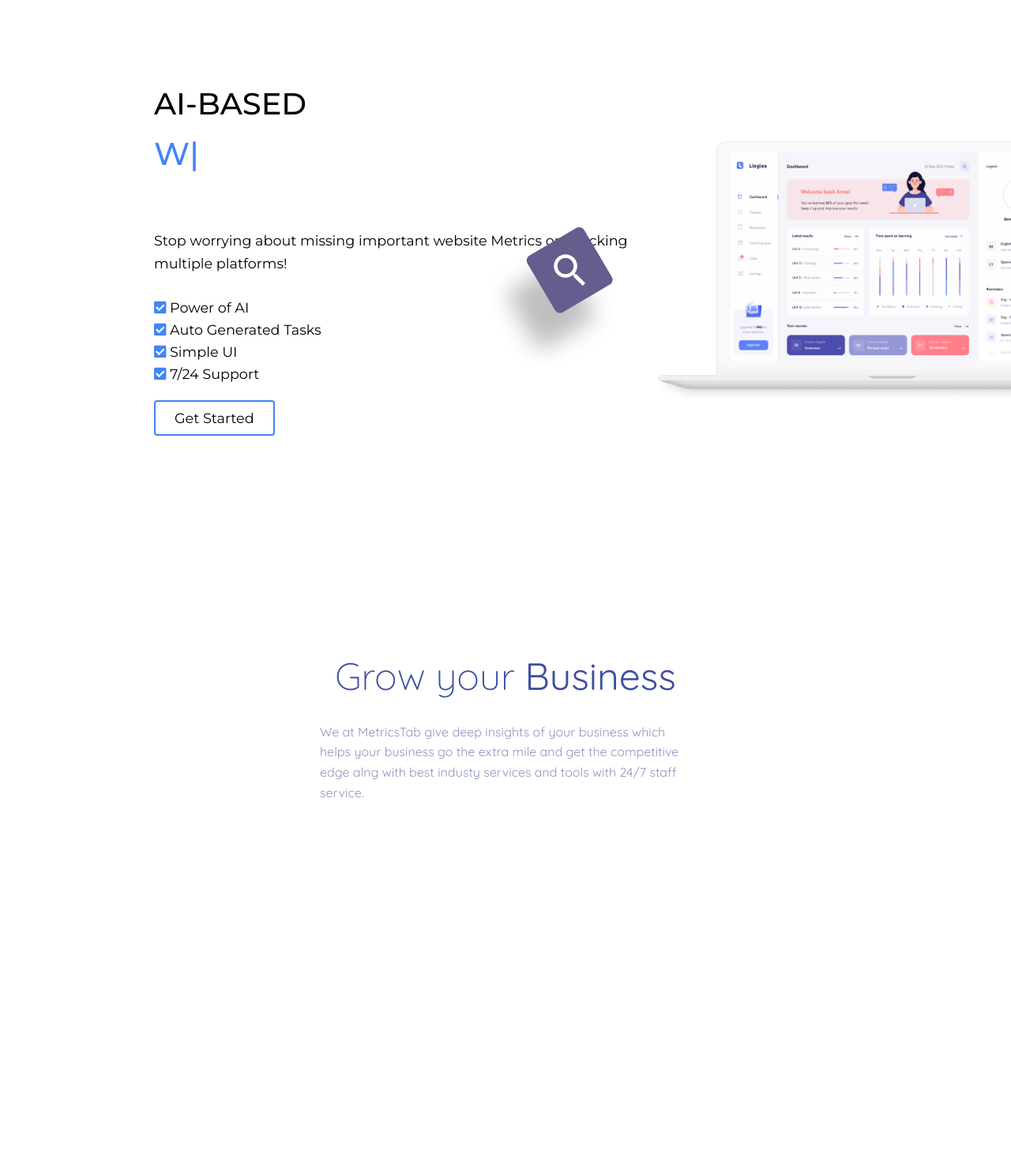
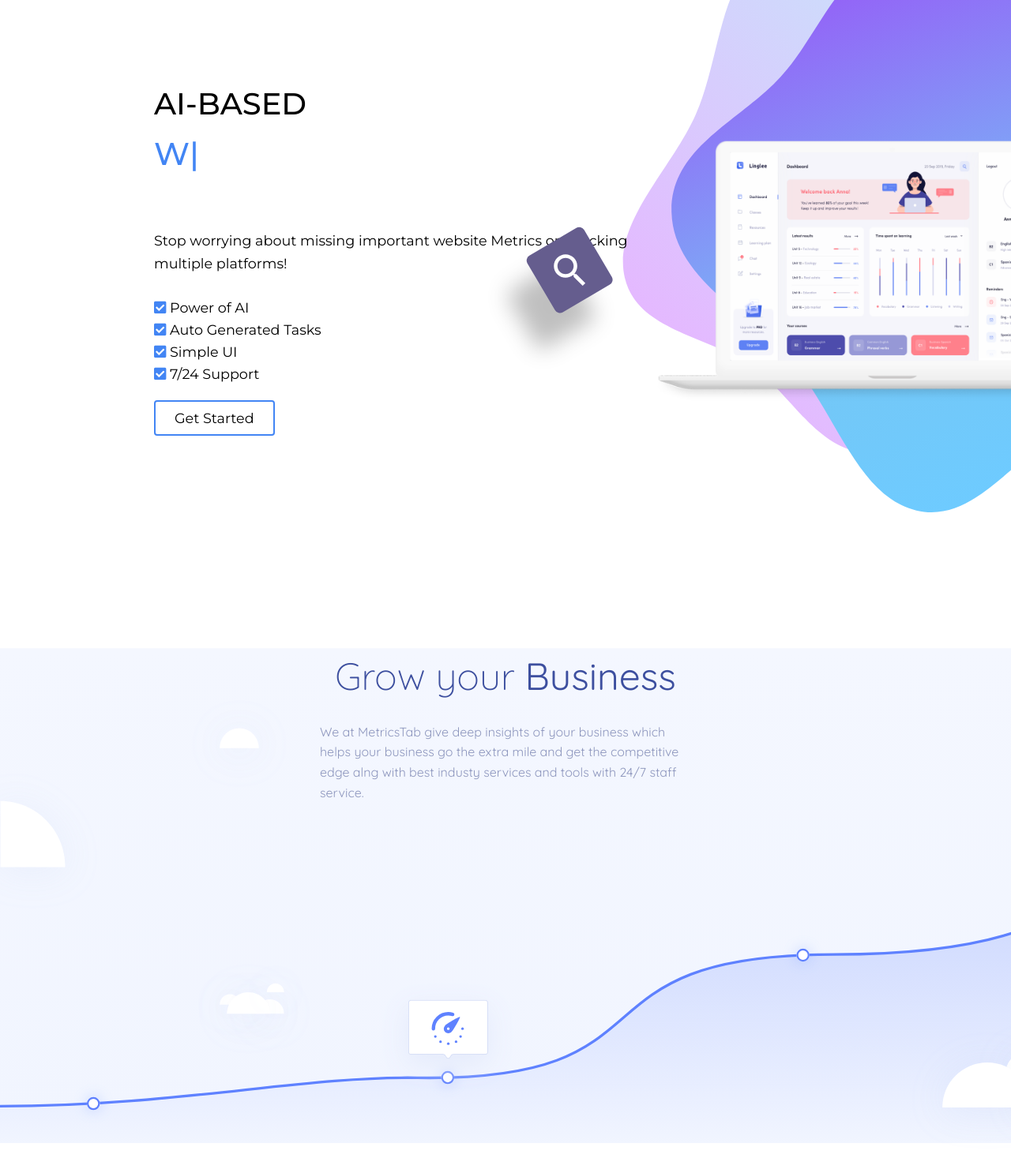
Before and after one commit to Himanshu081/metrics_tab_master, a plain HTML site: page index.html in a window 1280 px wide. Shown: the part 132-1618 px from the top of the page at 79% size. Drawn offline with nearby package versions, Linux system fonts and the light colour scheme.

Commit message:
Update style.css

```diff
--- a/css/style.css
+++ b/css/style.css
@@ -218,7 +218,7 @@ ul {
 .landing .svg-right{
     width: 60%;
     /* border: 5px solid black; */
-    background: url(./images/main2.svg)no-repeat;
+    background: url(../images/main2.svg)no-repeat;
     background-size: cover;
     display: inline-block;
     justify-content: center;
@@ -242,7 +242,7 @@ ul {
     height: 640px;
     /* border: 5px solid black; */
     font-family: 'Quicksand';
-    background: url(./images/Group-2.svg)no-repeat;
+    background: url(../images/Group-2.svg)no-repeat;
     background-size: cover;
 
 
```
